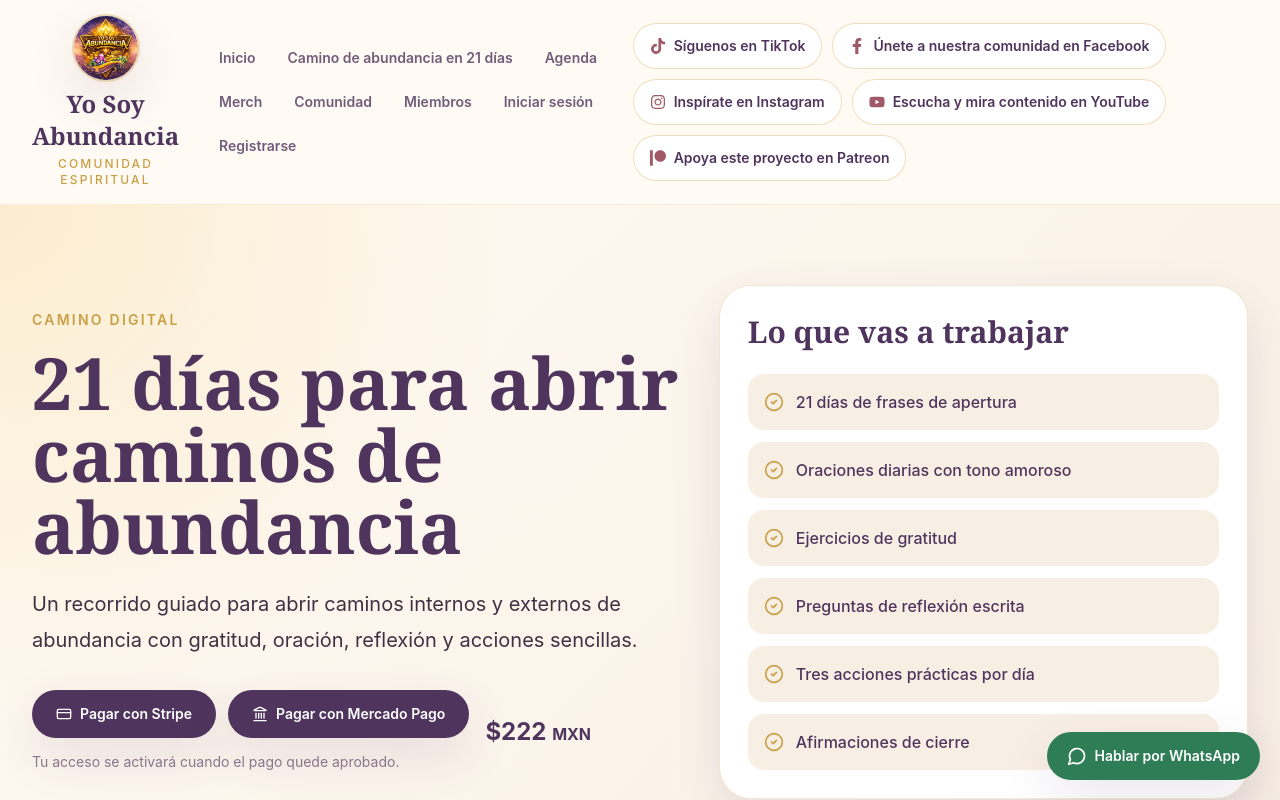
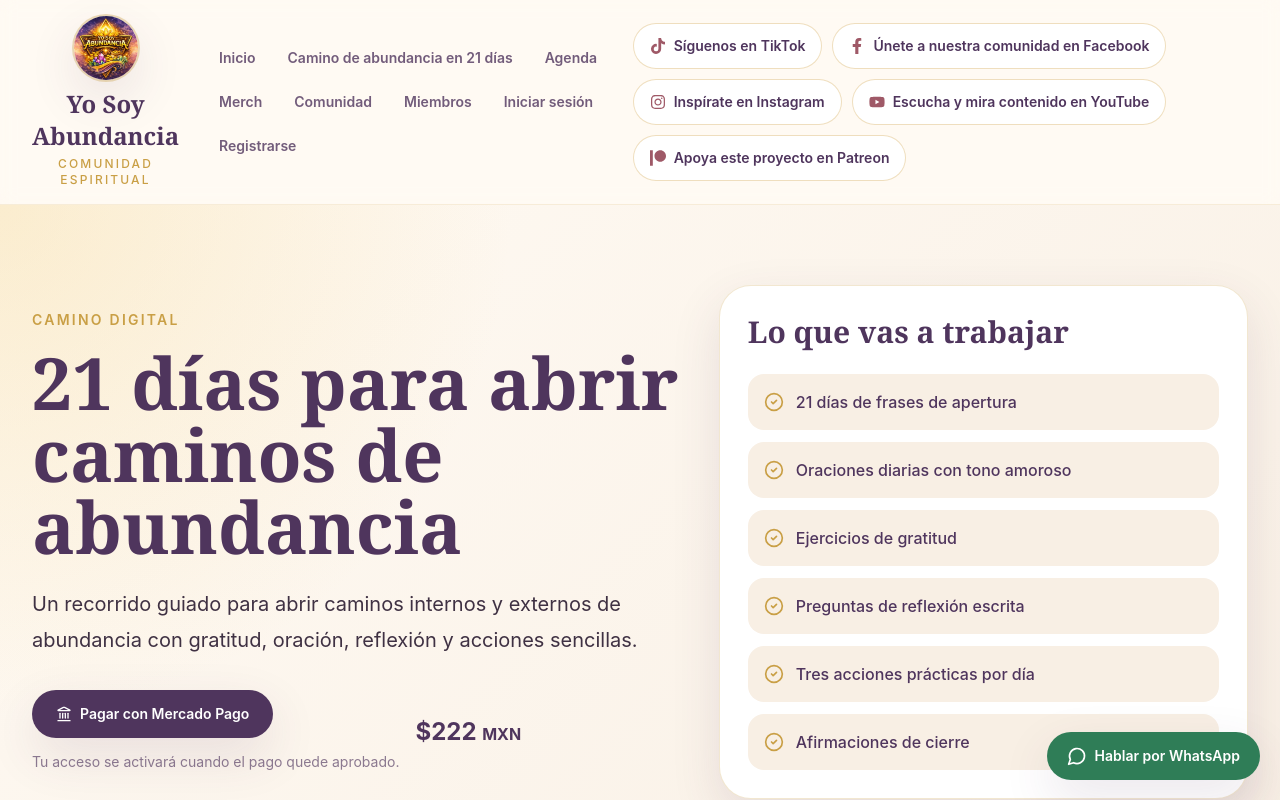
Before and after one commit to jeiai/yo_soy_abundancia, a Next.js app: page /producto in a window 1280 px wide. Shown: the top 800 px of the page. Built offline with nearby package versions, Linux system fonts and the light colour scheme.

Commit message:
Hide Stripe checkout temporarily

```diff
--- a/app/camino-de-abundancia-en-21-dias/page.tsx
+++ b/app/camino-de-abundancia-en-21-dias/page.tsx
@@ -1,7 +1,8 @@
-import ProductPage, { metadata } from "@/app/producto/page";
+import { ProductSales } from "@/components/product/ProductSales";
+import { metadata } from "@/app/producto/page";
 
 export { metadata };
 
 export default function CaminoDeAbundanciaPage() {
-  return <ProductPage />;
+  return <ProductSales />;
 }
--- a/app/producto/page.tsx
+++ b/app/producto/page.tsx
@@ -13,7 +13,7 @@ type ProductPageProps = {
   };
 };
 
-export default function ProductPage({ searchParams }: ProductPageProps = {}) {
+export default function ProductPage({ searchParams }: ProductPageProps) {
   const checkoutMessage =
     searchParams?.checkout === "error"
       ? searchParams.message ?? "No pudimos iniciar el pago. Revisa la configuración del proveedor."
--- a/components/product/PaymentButtons.tsx
+++ b/components/product/PaymentButtons.tsx
@@ -1,6 +1,6 @@
 "use client";
 
-import { CreditCard, Landmark } from "lucide-react";
+import { Landmark } from "lucide-react";
 import { CheckoutButton } from "@/components/ui/CheckoutButton";
 
 type PaymentButtonsProps = {
@@ -11,11 +11,6 @@ export function PaymentButtons({ productId }: PaymentButtonsProps) {
   return (
     <div className="grid gap-3">
       <div className="flex flex-col gap-3 sm:flex-row">
-        <CheckoutButton
-          checkoutPath={`/api/checkout?product=${productId}&provider=stripe`}
-          label="Pagar con Stripe"
-          icon={<CreditCard className="h-4 w-4" />}
-        />
         <CheckoutButton
           checkoutPath={`/api/checkout?product=${productId}&provider=mercado-pago`}
           label="Pagar con Mercado Pago"
```
